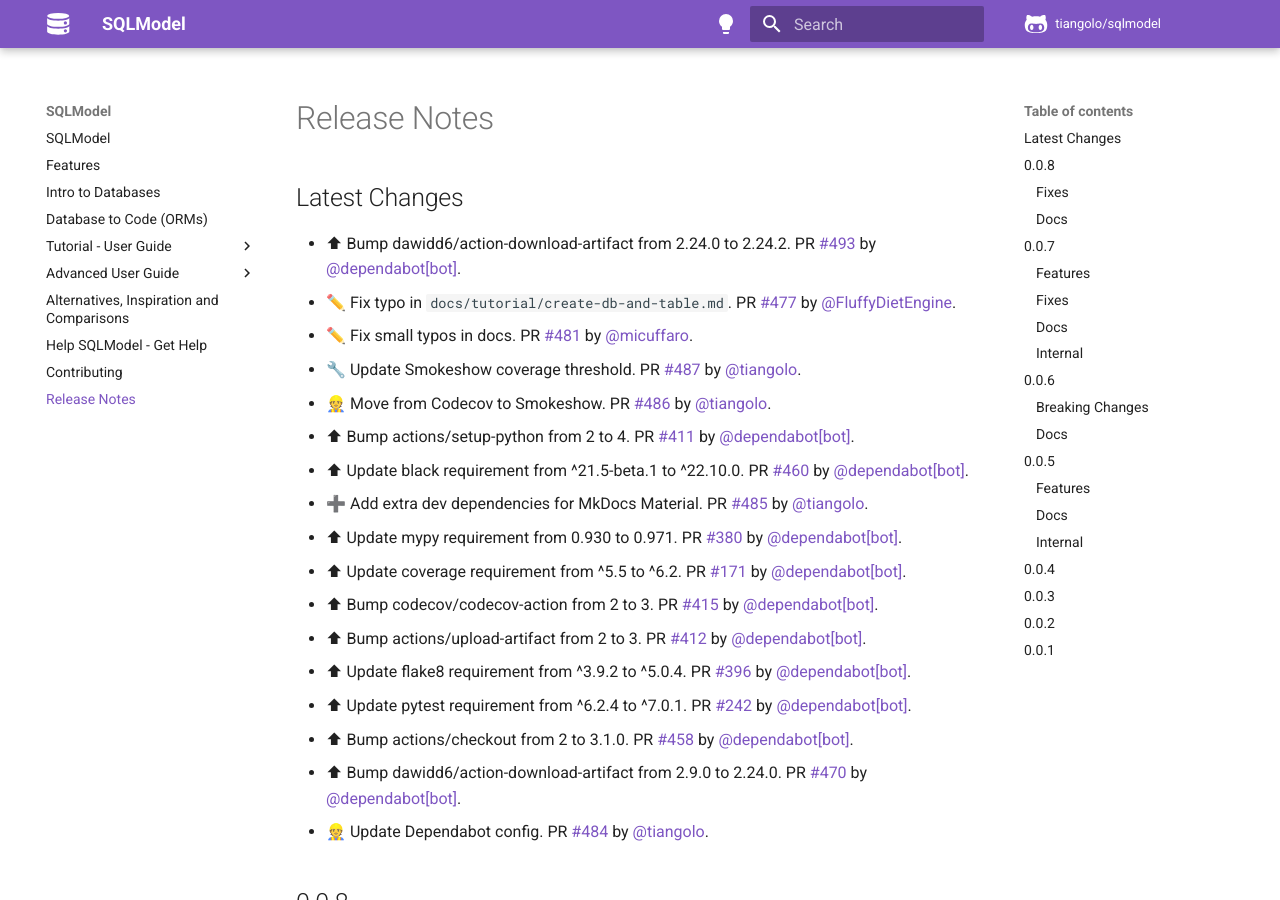
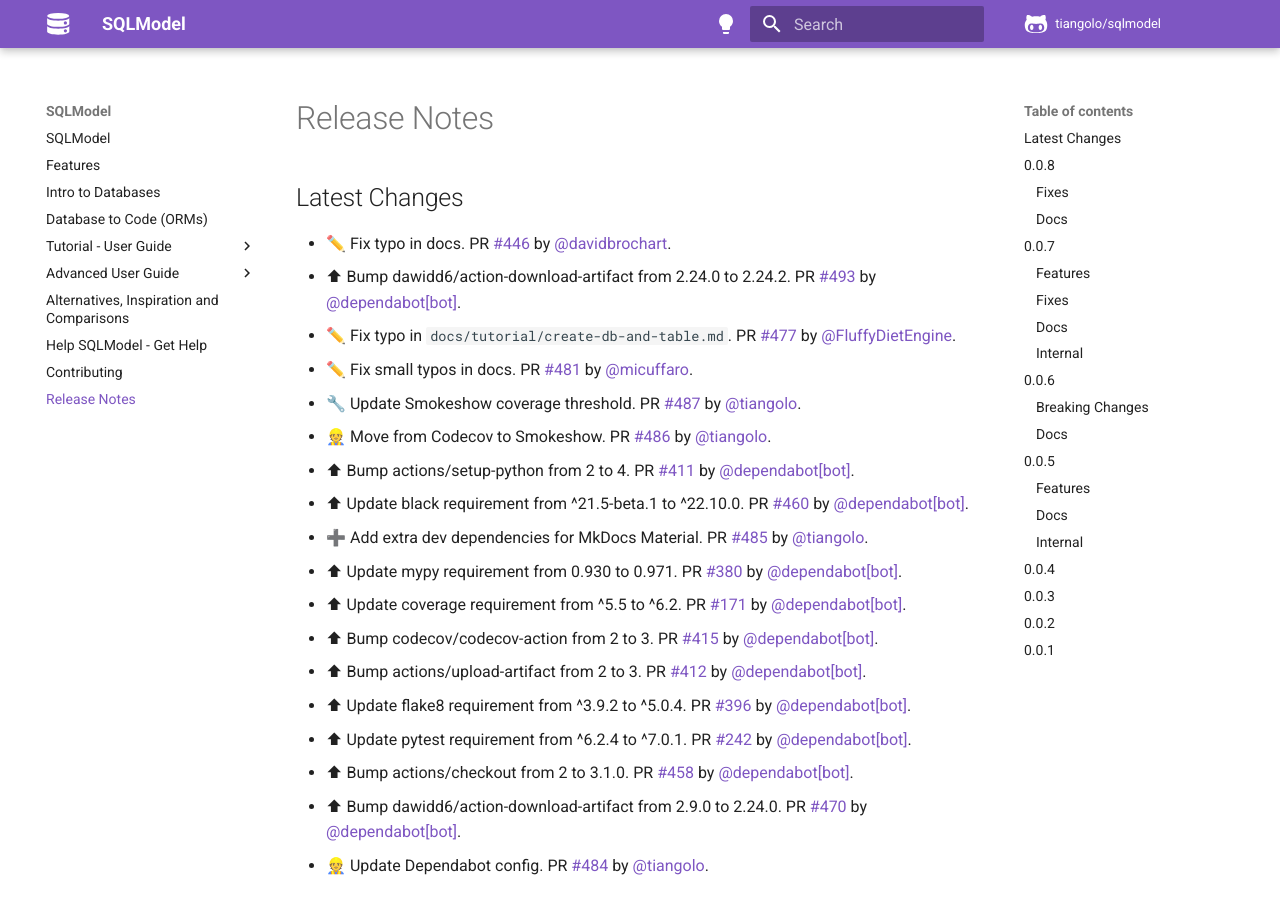
Before and after one commit to sztrakabalint/fastapi-sqlmodel, an MkDocs documentation site: the page built from docs/release-notes.md, in a window 1280 px wide and 900 px high. Built offline with MkDocs 1.6.1 and Material for MkDocs 9.7.7, drawn with Linux system fonts in a browser that asks for light colours; comment, search, counter and statistics services are not loaded.

Commit message:
📝 Update release notes

```diff
--- a/docs/release-notes.md
+++ b/docs/release-notes.md
@@ -2,6 +2,7 @@
 
 ## Latest Changes
 
+* ✏️ Fix typo in docs. PR [#446](https://github.com/tiangolo/sqlmodel/pull/446) by [@davidbrochart](https://github.com/davidbrochart).
 * ⬆ Bump dawidd6/action-download-artifact from 2.24.0 to 2.24.2. PR [#493](https://github.com/tiangolo/sqlmodel/pull/493) by [@dependabot[bot]](https://github.com/apps/dependabot).
 * ✏️ Fix typo in `docs/tutorial/create-db-and-table.md`. PR [#477](https://github.com/tiangolo/sqlmodel/pull/477) by [@FluffyDietEngine](https://github.com/FluffyDietEngine).
 * ✏️ Fix small typos in docs. PR [#481](https://github.com/tiangolo/sqlmodel/pull/481) by [@micuffaro](https://github.com/micuffaro).
```
